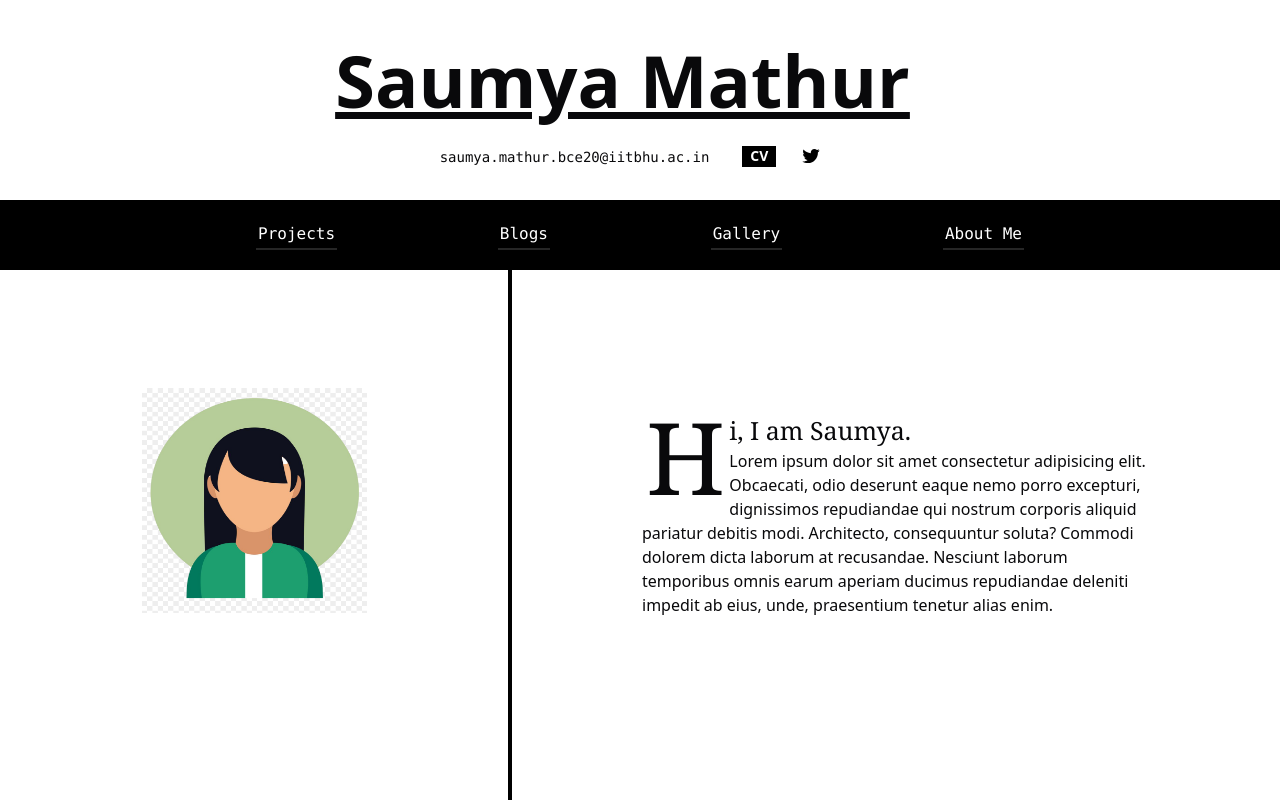
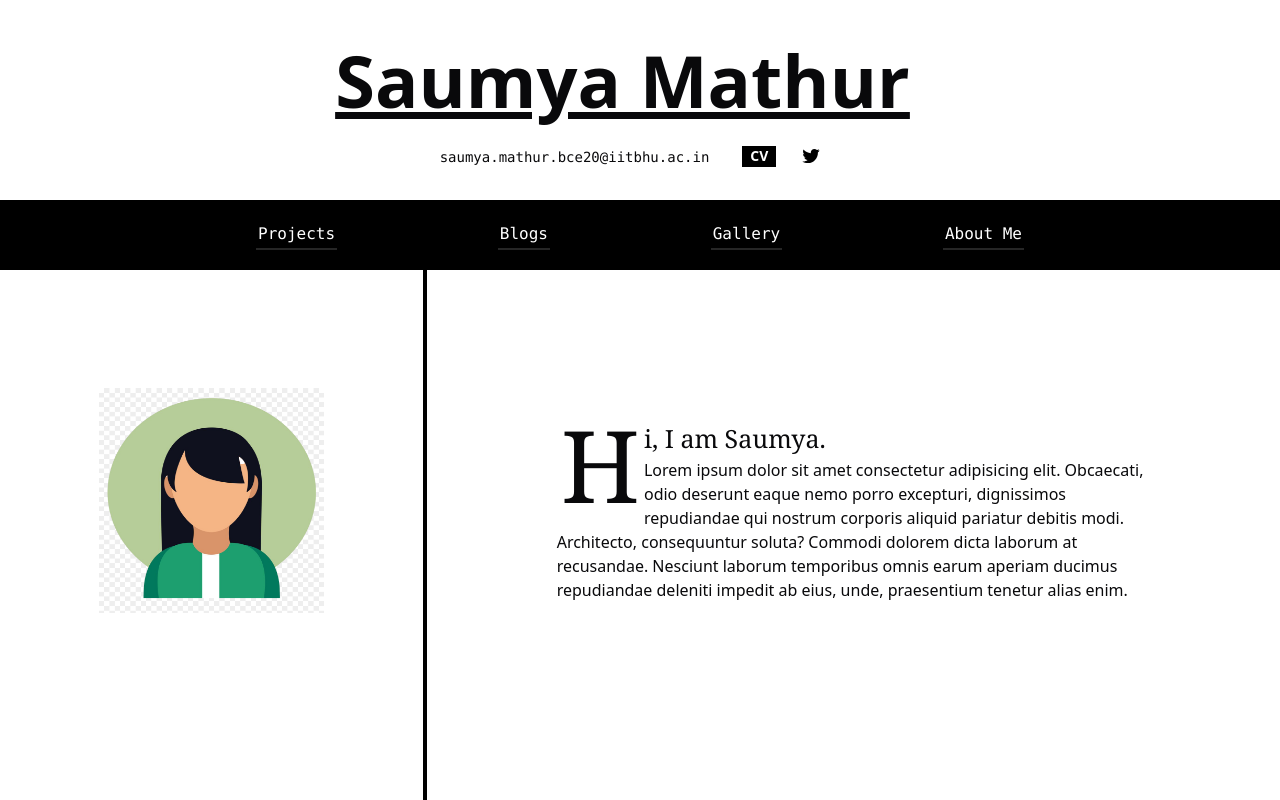
Before and after one commit to sanyam-dev/blogger, a Next.js app: page / in a window 1280 px wide. Built offline with nearby package versions, Linux system fonts and the light colour scheme; what better-react-mathjax would draw is missing.

Commit message:
changed layout a bit

```diff
--- a/pages/layout.js
+++ b/pages/layout.js
@@ -2,18 +2,22 @@ export default function DashBoardLayout({children, titleCard}){
   return(
     <div
       id="home-container"
-      className='sm:grid grid-cols-5 sm:h-[100%]'>
+      className='sm:grid grid-cols-6 sm:h-[100%]'>
 				<div
 					id="home-header"
-					className='sm:flex sm:items-center justify-center sm:col-span-2 sm:border-r-4 border-black bg-local'
+					className='sm:flex sm:items-center justify-center
+					sm:col-span-2
+					sm:border-r-4
+					border-black
+					bg-local'
 					>
-					<div id="home" className='font-serif font-bold text-3xl border-b-2 border-black  sm:border-none sm:text-[70px]'>
+					<div id="home" className='font-serif font-bold text-3xl border-b-2 border-black sm:border-none sm:text-[70px]'>
 						{titleCard}
 					</div>
 				</div>
 				<div
           id="list"
-          className='col-span-3 px-10 pt-[150px] sm:mt-[0px] sm:pt-[75px]
+          className='col-span-4 px-10 pt-[150px] sm:mt-[0px] sm:pt-[75px]
           sm:px-20 overflow-scroll list-none'>
             {children}
 				</div>
```
